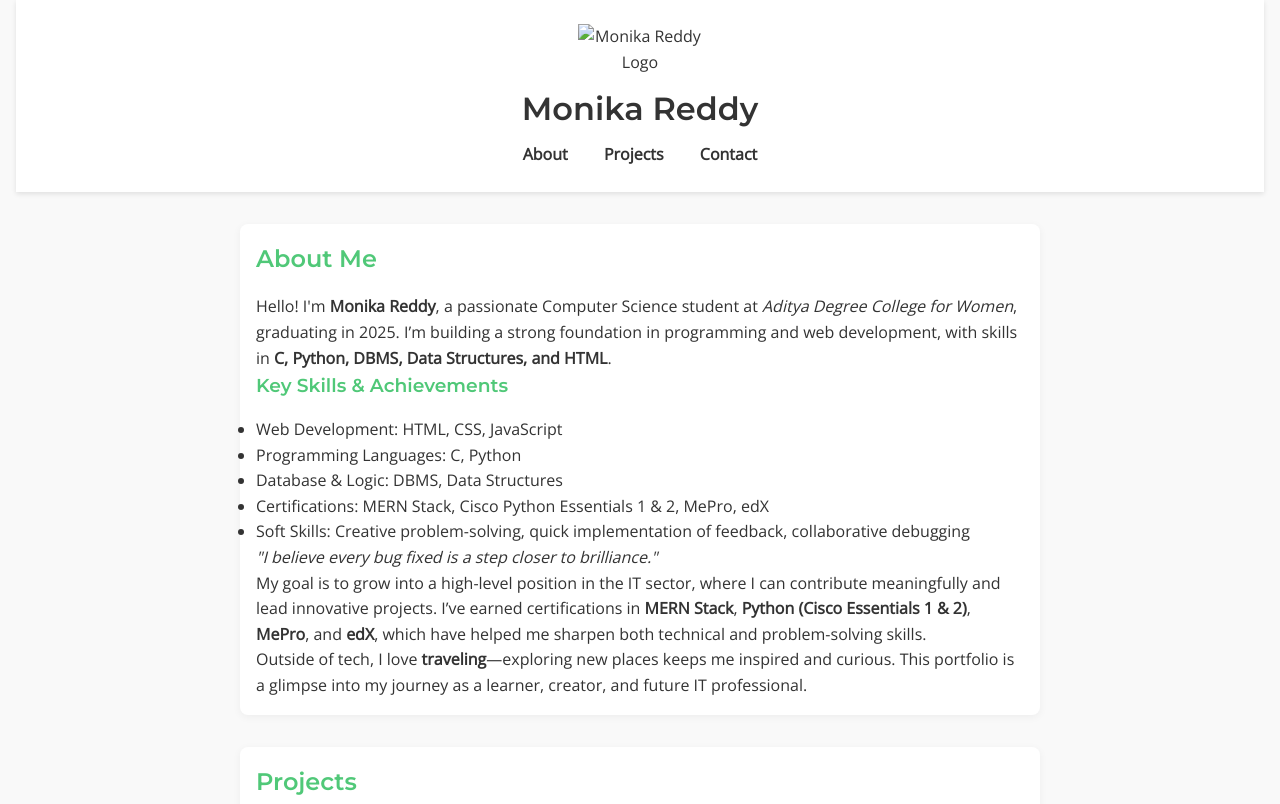
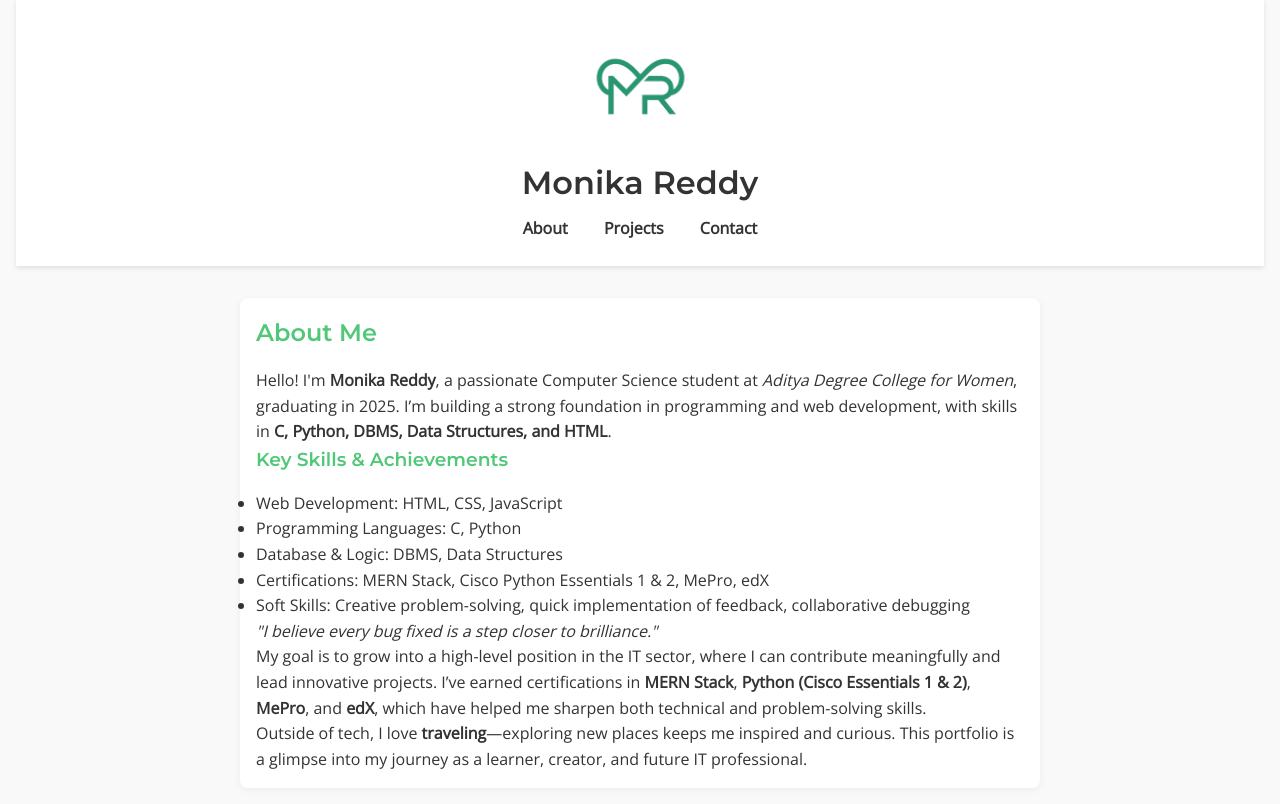
Before and after one commit to sattimonikareddy/portfolio, a plain HTML site: page index.html in a window 1280 px wide. Shown: the top 804 px of the page. Drawn offline with nearby package versions, Linux system fonts and the light colour scheme; files whose address does not match are found by name.

Commit message:
Update index.html

```diff
--- a/index.html
+++ b/index.html
@@ -7,12 +7,12 @@
 
   <link href="https://fonts.googleapis.com/css2?family=Montserrat:wght@600&family=Open+Sans&display=swap" rel="stylesheet">
   <link rel="stylesheet" href="style.css" />
-<link rel="icon" href="assets/Monika-logo.png" type="image/png" />
+<link rel="icon" href="Monika-logo.png" type="image/png" />
 
 </head>
 <body>
   <header>
-  <img src="assets/Monika-logo.png" alt="Monika Reddy Logo" class="logo" />
+  <img src="Monika-logo.png" alt="Monika Reddy Logo" class="logo" />
   <h1>Monika Reddy</h1>
   <nav>
     <a href="#about">About</a>
```
